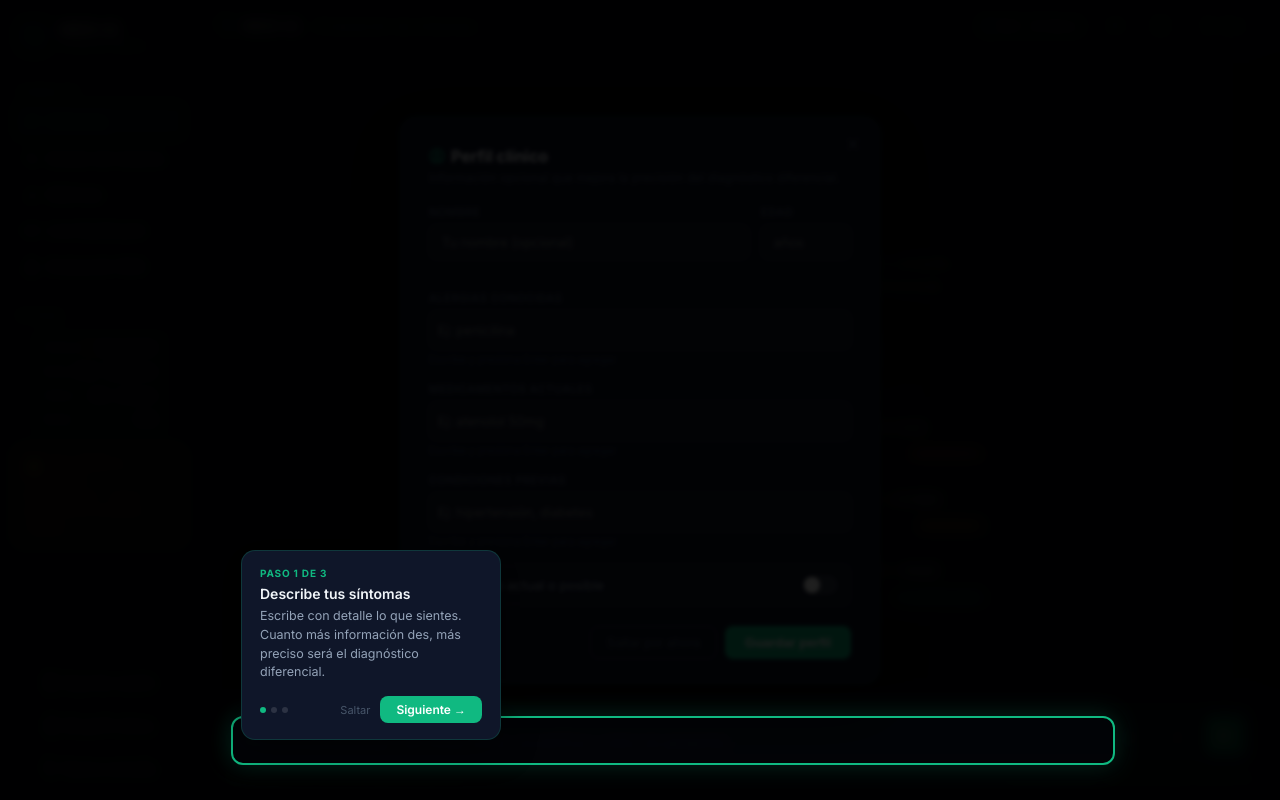
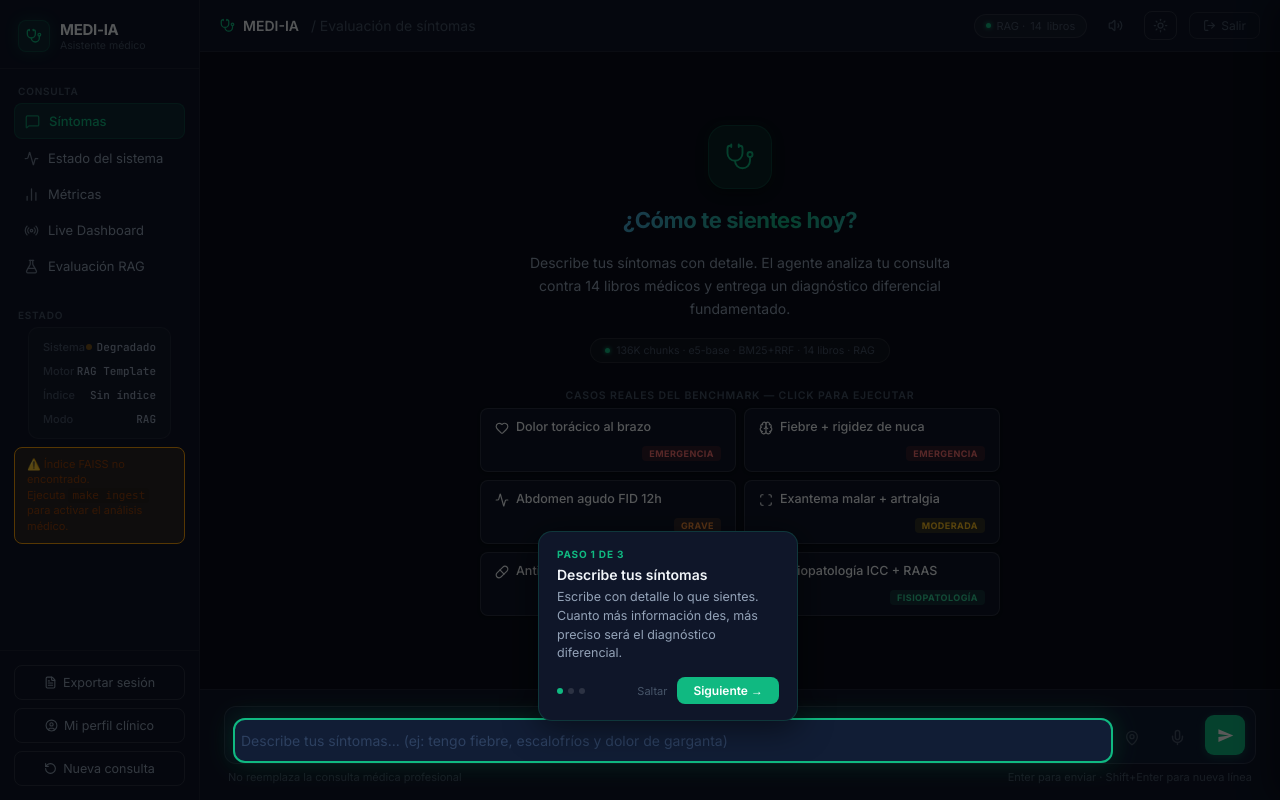
Before and after one commit to Dev-Sot/Differential, a Flask app: page / in a window 1280 px wide. Run offline with Flask 3, Linux system fonts and the light colour scheme.

Commit message:
fix(ui): filtro CJK en respuestas, scroll-btn arriba del input, tooltip onboarding reposicionado
  Filtro CJK en cleanResponse elimina lineas con mas de 4 caracteres chinos o proporcion mayor al 30 por ciento, corrigiendo alucinaciones del LLM en ese idioma.

  Boton scroll-to-bottom movido a bottom 135px para que quede sobre la barra de input y no solapado con ella.

  Tooltip del onboarding reescrito: si el target esta en la mitad inferior de la pantalla el tooltip aparece arriba, si esta en la mitad superior aparece abajo. Centrado horizontalmente sobre el
  target con limites de pantalla.

  checkProfileOnLoad con guarda que espera a que el onboarding termine antes de mostrar el modal de perfil. skipOnboarding llama a checkProfileOnLoad al completarse.

```diff
--- a/templates/index.html
+++ b/templates/index.html
@@ -360,7 +360,7 @@
   /* U4 — Scroll to bottom button */
   #scrollBottomBtn {
     position: fixed;
-    bottom: 90px;
+    bottom: 135px;
     right: 20px;
     width: 36px; height: 36px;
     background: var(--surface);
@@ -554,8 +554,8 @@
   #onboardingOverlay.active { pointer-events: all; }
   .ob-backdrop {
     position: absolute; inset: 0;
-    background: rgba(0,0,0,0.65);
-    backdrop-filter: blur(2px);
+    background: transparent;
+    pointer-events: none;
   }
   .ob-spotlight {
     position: absolute;
@@ -572,6 +572,7 @@
   }
   .ob-tooltip {
     position: absolute;
+    z-index: 10;
     background: var(--surface);
     border: 1px solid var(--border-em);
     border-radius: 14px;
@@ -1918,8 +1919,8 @@
 </head>
 <body>
 <div id="progressBar"></div>
-<div id="onboardingOverlay">
-  <div class="ob-backdrop" id="obBackdrop" onclick="skipOnboarding()"></div>
+<div id="onboardingOverlay" onclick="if(!event.target.closest('.ob-tooltip'))skipOnboarding()">
+  <div class="ob-backdrop" id="obBackdrop"></div>
   <div class="ob-spotlight" id="obSpotlight"></div>
   <div class="ob-tooltip" id="obTooltip">
     <div class="ob-step" id="obStep">Paso 1 de 3</div>
@@ -2823,11 +2824,16 @@ function cleanResponse(text) {
     'sintomas clave que coinciden',
     'síntomas clave que coinciden',
   ];
+  // Detecta líneas con mayoría de caracteres CJK (chino/japonés/coreano)
+  const isCJK = line => {
+    const cjk = (line.match(/[　-鿿가-힯豈-﫿]/g) || []).length;
+    return cjk > 4 || (line.length > 0 && cjk / line.length > 0.3);
+  };
   return text
     .split('\n')
     .filter(line => {
       const l = line.trim().toLowerCase();
-      return l.length > 0 && !skip.some(p => l.startsWith(p));
+      return l.length > 0 && !skip.some(p => l.startsWith(p)) && !isCJK(line);
     })
     .join('\n')
     .replace(/\n{3,}/g, '\n\n')
@@ -3447,9 +3453,9 @@ function buildProfilePrefix() {
 }
 
 function checkProfileOnLoad() {
-  if (!sessionStorage.getItem('medi-ia-profile')) {
-    setTimeout(openProfileModal, 800);
-  }
+  if (sessionStorage.getItem('medi-ia-profile')) return;
+  if (!localStorage.getItem('medi-onboarding-done')) return; // espera al onboarding
+  setTimeout(openProfileModal, 800);
 }
 
 function initProfileModal() {
@@ -3716,18 +3722,29 @@ let _obStep = 0;
 function _positionOBTooltip(targetRect) {
   const tip  = document.getElementById('obTooltip');
   const spot = document.getElementById('obSpotlight');
-  const pad  = 10;
+  const pad  = 8;
   spot.style.left   = (targetRect.left   - pad) + 'px';
   spot.style.top    = (targetRect.top    - pad) + 'px';
   spot.style.width  = (targetRect.width  + pad*2) + 'px';
   spot.style.height = (targetRect.height + pad*2) + 'px';
 
-  const tipW = 270, tipH = 160;
-  let tx = targetRect.left;
-  let ty = targetRect.bottom + 16;
-  if (ty + tipH > window.innerHeight) ty = targetRect.top - tipH - 16;
-  if (tx + tipW > window.innerWidth)  tx = window.innerWidth - tipW - 12;
-  tip.style.left = Math.max(8, tx) + 'px';
+  const tipW = 270, tipH = 175, gap = 20;
+  const midY = window.innerHeight / 2;
+
+  // Si el target está en la mitad inferior → tooltip va ARRIBA con más margen
+  let ty, tx;
+  if (targetRect.top > midY) {
+    ty = targetRect.top - tipH - gap;
+  } else {
+    ty = targetRect.bottom + gap;
+  }
+
+  // Centrar horizontalmente sobre el target, con límites de pantalla
+  tx = targetRect.left + targetRect.width / 2 - tipW / 2;
+  tx = Math.max(12, Math.min(tx, window.innerWidth - tipW - 12));
+  ty = Math.max(12, Math.min(ty, window.innerHeight - tipH - 12));
+
+  tip.style.left = tx + 'px';
   tip.style.top  = ty + 'px';
 }
 
@@ -3756,6 +3773,7 @@ function skipOnboarding() {
   ov.classList.remove('active');
   ov.style.display = 'none';
   localStorage.setItem('medi-onboarding-done', '1');
+  checkProfileOnLoad();
 }
 
 function initOnboarding() {
```
